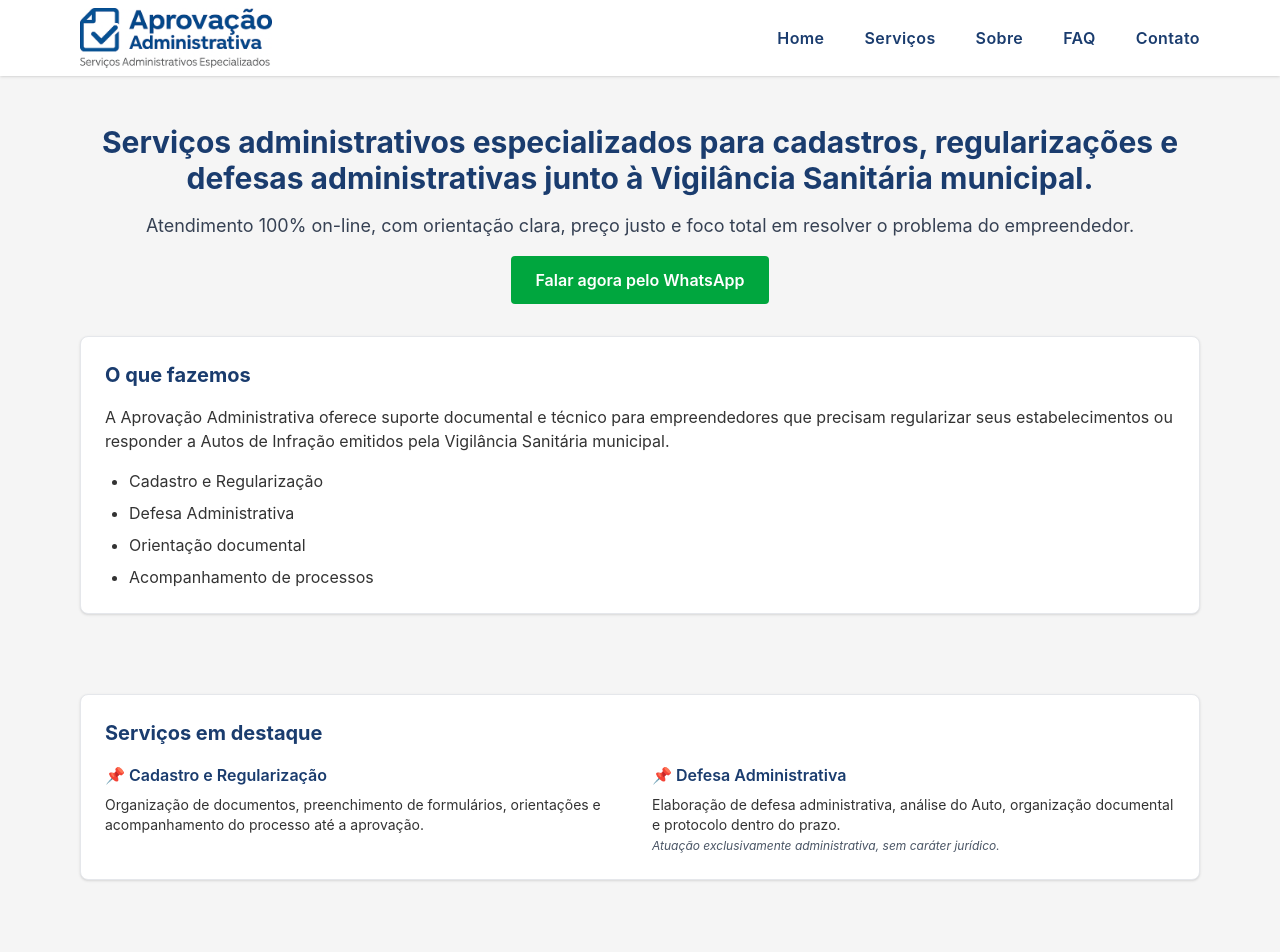
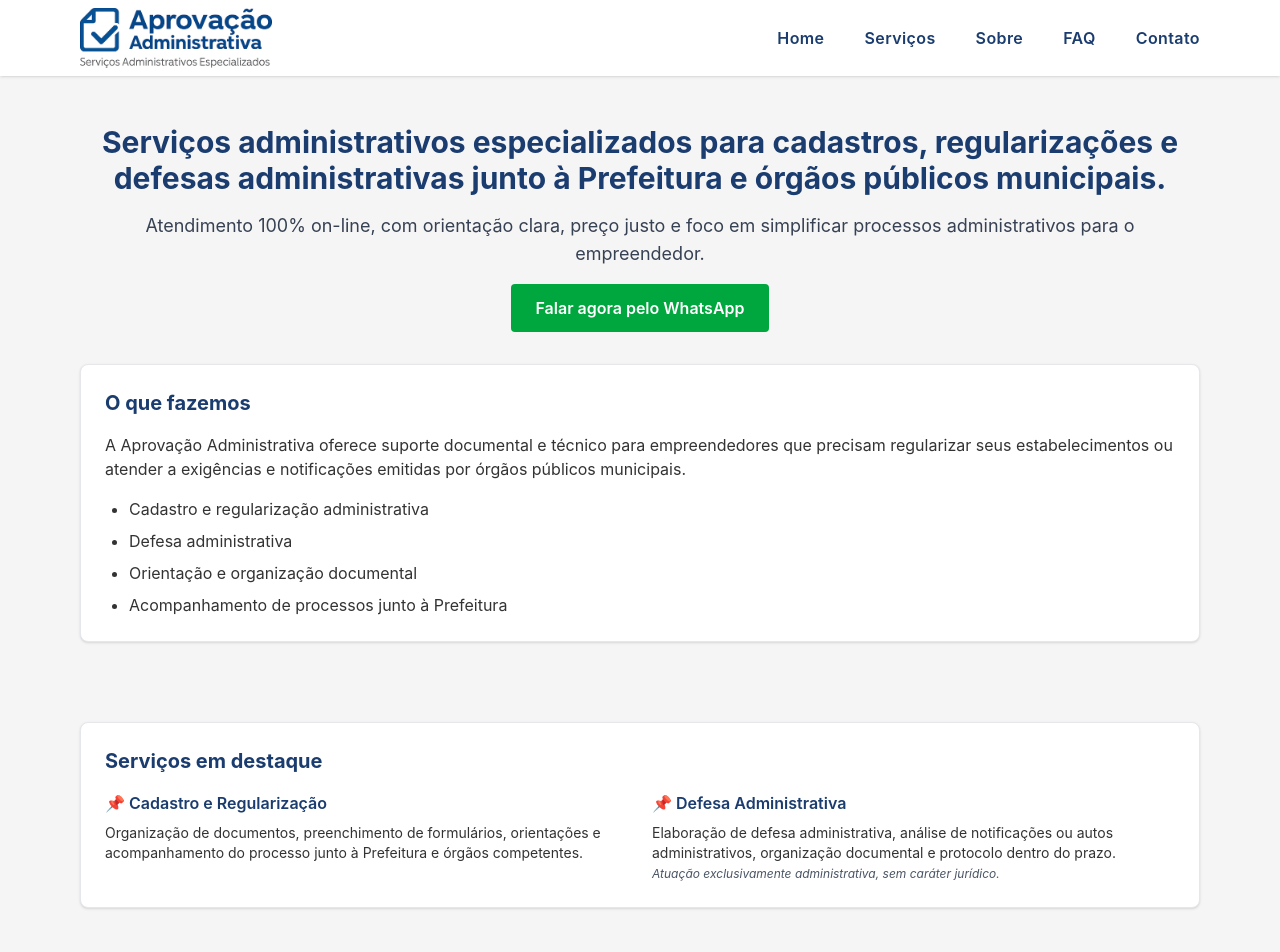
Before and after one commit to LANDOSOUZA/aprovacao, a Vue app: page / in a window 1280 px wide. Shown: the top 952 px of the page. Built offline with nearby package versions, Linux system fonts and the light colour scheme.

Commit message:
Finaliza conteúdo institucional (Home, Serviços, Sobre, FAQ, Contato, Política e Termos)

```diff
--- a/src/views/ContatoView.vue
+++ b/src/views/ContatoView.vue
@@ -1,16 +1,14 @@
 <template>
   <div class="max-w-5xl mx-auto space-y-10 py-10 px-4">
 
-    <!-- Título -->
     <h1 class="text-3xl font-bold text-[var(--azul-escuro)] text-center">
       Entre em Contato
     </h1>
 
-    <!-- WhatsApp -->
     <Card>
       <h2 class="text-xl font-bold mb-4">WhatsApp</h2>
       <p class="mb-4">
-        Atendimento rápido e direto. Envie sua dúvida, documento ou Auto de Infração.
+        Atendimento rápido e direto. Envie sua dúvida, documentos ou solicitações administrativas.
       </p>
 
       <a
@@ -22,33 +20,34 @@
       </a>
     </Card>
 
-    <!-- E-mail -->
     <Card>
       <h2 class="text-xl font-bold mb-4">E-mail</h2>
       <p class="mb-4">
         Para envio de documentos e solicitações formais:
       </p>
 
-      <p class="font-semibold text-[var(--azul-escuro)]">
+      <a
+        href="mailto:contato@aprovacaoadm.com.br"
+        class="font-semibold text-[var(--azul-escuro)] hover:underline"
+      >
         contato@aprovacaoadm.com.br
-      </p>
+      </a>
     </Card>
 
-    <!-- Horário de atendimento -->
     <Card>
       <h2 class="text-xl font-bold mb-4">Horário de atendimento</h2>
       <p>
         Segunda a sexta-feira<br />
         08h às 18h<br />
-        Atendimento 100% on-line
+        Atendimento 100% on-line e remoto
       </p>
     </Card>
 
-    <!-- Aviso de privacidade -->
     <Card>
       <h2 class="text-xl font-bold mb-4">Privacidade</h2>
       <p class="text-gray-700">
-        Seus dados e documentos são tratados com total sigilo e utilizados exclusivamente para fins administrativos relacionados ao serviço contratado.
+        Seus dados e documentos são tratados com total sigilo e utilizados exclusivamente
+        para fins administrativos relacionados ao serviço contratado.
       </p>
     </Card>
 
--- a/src/views/FAQView.vue
+++ b/src/views/FAQView.vue
@@ -29,14 +29,14 @@
         <div>
           <h3 class="font-semibold">Vocês fazem defesa jurídica</h3>
           <p class="text-gray-700">
-            Não. Nossa atuação é exclusivamente administrativa, voltada à elaboração de defesas administrativas e organização documental.
+            Não. Nossa atuação é exclusivamente administrativa, voltada à organização documental e à elaboração de defesas administrativas, sem prestação de serviços jurídicos.
           </p>
         </div>
 
         <div>
           <h3 class="font-semibold">Quanto tempo leva para regularizar meu cadastro</h3>
           <p class="text-gray-700">
-            O prazo depende da demanda da Vigilância Sanitária do seu município. Nós agilizamos tudo na parte administrativa, mas o tempo de análise é definido pelo órgão público.
+            O prazo depende da demanda do órgão público competente (Prefeitura, Vigilância Sanitária, entre outros). Nós agilizamos tudo na parte administrativa, mas o tempo de análise é definido pelo órgão público.
           </p>
         </div>
 
@@ -76,7 +76,7 @@
         </div>
 
         <div>
-          <h3 class="font-semibold">O que acontece se eu perder o prazo do Auto de Infração</h3>
+          <h3 class="font-semibold">O que acontece se eu perder um prazo administrativo</h3>
           <p class="text-gray-700">
             Cada município tem regras específicas. Entre em contato o quanto antes para avaliarmos a situação.
           </p>
--- a/src/views/HomeView.vue
+++ b/src/views/HomeView.vue
@@ -4,10 +4,10 @@
     <!-- Headline -->
     <section class="text-center space-y-4">
       <h1 class="text-3xl font-bold text-[var(--azul-escuro)]">
-        Serviços administrativos especializados para cadastros, regularizações e defesas administrativas junto à Vigilância Sanitária municipal.
+        Serviços administrativos especializados para cadastros, regularizações e defesas administrativas junto à Prefeitura e órgãos públicos municipais.
       </h1>
       <p class="text-lg text-gray-700">
-        Atendimento 100% on-line, com orientação clara, preço justo e foco total em resolver o problema do empreendedor.
+        Atendimento 100% on-line, com orientação clara, preço justo e foco em simplificar processos administrativos para o empreendedor.
       </p>
       <a
         href="https://wa.me/5519997070990"
@@ -22,13 +22,13 @@
     <Card>
       <h2 class="text-xl font-bold mb-4">O que fazemos</h2>
       <p>
-        A Aprovação Administrativa oferece suporte documental e técnico para empreendedores que precisam regularizar seus estabelecimentos ou responder a Autos de Infração emitidos pela Vigilância Sanitária municipal.
+        A Aprovação Administrativa oferece suporte documental e técnico para empreendedores que precisam regularizar seus estabelecimentos ou atender a exigências e notificações emitidas por órgãos públicos municipais.
       </p>
       <ul class="list-disc pl-6 mt-4 space-y-2">
-        <li>Cadastro e Regularização</li>
-        <li>Defesa Administrativa</li>
-        <li>Orientação documental</li>
-        <li>Acompanhamento de processos</li>
+        <li>Cadastro e regularização administrativa</li>
+        <li>Defesa administrativa</li>
+        <li>Orientação e organização documental</li>
+        <li>Acompanhamento de processos junto à Prefeitura</li>
       </ul>
     </Card>
 
@@ -39,15 +39,17 @@
         <div>
           <h3 class="font-semibold text-[var(--azul-escuro)]">📌 Cadastro e Regularização</h3>
           <p class="text-sm mt-2">
-            Organização de documentos, preenchimento de formulários, orientações e acompanhamento do processo até a aprovação.
+            Organização de documentos, preenchimento de formulários, orientações e acompanhamento do processo junto à Prefeitura e órgãos competentes.
           </p>
         </div>
         <div>
           <h3 class="font-semibold text-[var(--azul-escuro)]">📌 Defesa Administrativa</h3>
           <p class="text-sm mt-2">
-            Elaboração de defesa administrativa, análise do Auto, organização documental e protocolo dentro do prazo.
+            Elaboração de defesa administrativa, análise de notificações ou autos administrativos, organização documental e protocolo dentro do prazo.
             <br />
-            <span class="text-xs text-gray-600 italic">Atuação exclusivamente administrativa, sem caráter jurídico.</span>
+            <span class="text-xs text-gray-600 italic">
+              Atuação exclusivamente administrativa, sem caráter jurídico.
+            </span>
           </p>
         </div>
       </div>
@@ -69,9 +71,9 @@
     <!-- Chamada final -->
     <section class="text-center space-y-4">
       <h2 class="text-xl font-bold text-[var(--azul-escuro)]">
-        Precisa regularizar seu negócio ou responder a um Auto de Infração?
+        Precisa regularizar seu negócio ou atender a uma exigência administrativa?
       </h2>
-      <p>Entre em contato e receba orientação imediata.</p>
+      <p>Entre em contato e receba orientação administrativa clara e objetiva.</p>
       <a
         href="https://wa.me/5519997070990"
         target="_blank"
--- a/src/views/PoliticaView.vue
+++ b/src/views/PoliticaView.vue
@@ -33,7 +33,7 @@
 
       <h2 class="text-xl font-bold mt-6 mb-2">3. Compartilhamento de dados</h2>
       <p>
-        Os dados só são compartilhados quando necessário para o andamento do processo administrativo junto à Vigilância Sanitária municipal ou outros órgãos públicos relacionados.
+        Os dados só são compartilhados quando necessário para o andamento do processo administrativo junto à junto à Prefeitura e órgãos públicos competentes.
       </p>
 
       <h2 class="text-xl font-bold mt-6 mb-2">4. Armazenamento e segurança</h2>
--- a/src/views/ServicosView.vue
+++ b/src/views/ServicosView.vue
@@ -8,10 +8,14 @@
 
     <!-- Cadastro e Regularização -->
     <Card>
-      <h2 class="text-xl font-bold mb-4">Cadastro e Regularização na Vigilância Sanitária</h2>
+      <h2 class="text-xl font-bold mb-4">
+        Cadastro e Regularização Administrativa
+      </h2>
 
       <p>
-        Apoio administrativo completo para empreendedores que precisam realizar ou atualizar o cadastro sanitário do seu estabelecimento junto à Vigilância Sanitária municipal.
+        Apoio administrativo completo para empreendedores que precisam realizar ou
+        atualizar cadastros e regularizações junto à Prefeitura e órgãos públicos
+        municipais, incluindo Vigilância Sanitária.
       </p>
 
       <h3 class="font-semibold mt-4">Como funciona</h3>
@@ -20,7 +24,9 @@
         <li>Orientação sobre documentos necessários</li>
         <li>Preenchimento de formulários</li>
         <li>Organização e envio da documentação</li>
-        <li>Acompanhamento do processo até a aprovação</li>
+        <li>
+          Acompanhamento do processo até a conclusão da análise pelo órgão público
+        </li>
       </ul>
 
       <h3 class="font-semibold mt-4">Benefícios</h3>
@@ -44,15 +50,19 @@
 
     <!-- Defesa Administrativa -->
     <Card>
-      <h2 class="text-xl font-bold mb-4">Defesa Administrativa de Auto de Infração</h2>
+      <h2 class="text-xl font-bold mb-4">
+        Defesa Administrativa em Processos Administrativos
+      </h2>
 
       <p>
-        Elaboração de defesa administrativa para responder Autos de Infração emitidos pela Vigilância Sanitária municipal, com foco em organização documental e argumentação técnica.
+        Elaboração de defesa administrativa para responder notificações, exigências ou
+        Autos de Infração emitidos por órgãos públicos municipais, com foco em organização
+        documental e argumentação técnica.
       </p>
 
       <h3 class="font-semibold mt-4">Como funciona</h3>
       <ul class="list-disc pl-6 space-y-2 mt-2">
-        <li>Análise completa do Auto de Infração</li>
+        <li>Análise completa da notificação ou auto administrativo</li>
         <li>Identificação de inconsistências e pontos críticos</li>
         <li>Orientação sobre documentos complementares</li>
         <li>Elaboração da defesa administrativa</li>
@@ -78,7 +88,7 @@
           target="_blank"
           class="inline-block bg-green-600 text-white px-6 py-3 rounded font-semibold hover:bg-green-700 transition"
         >
-          Enviar Auto de Infração
+          Solicitar defesa administrativa
         </a>
       </div>
     </Card>
--- a/src/views/TermosView.vue
+++ b/src/views/TermosView.vue
@@ -20,7 +20,7 @@
         <li>Organização documental</li>
         <li>Preenchimento de formulários</li>
         <li>Elaboração de defesas administrativas</li>
-        <li>Acompanhamento de processos junto à Vigilância Sanitária municipal</li>
+        <li>Acompanhamento de processos junto à Prefeitura e órgãos públicos municipais, incluindo Vigilância Sanitária</li>
       </ul>
       <p class="text-sm text-gray-600 italic mt-2">
         Não realizamos consultoria jurídica, representação legal ou serviços advocatícios.
```
Also changed, not shown: src/views/SobreView.vue (+16 -6 lines).
